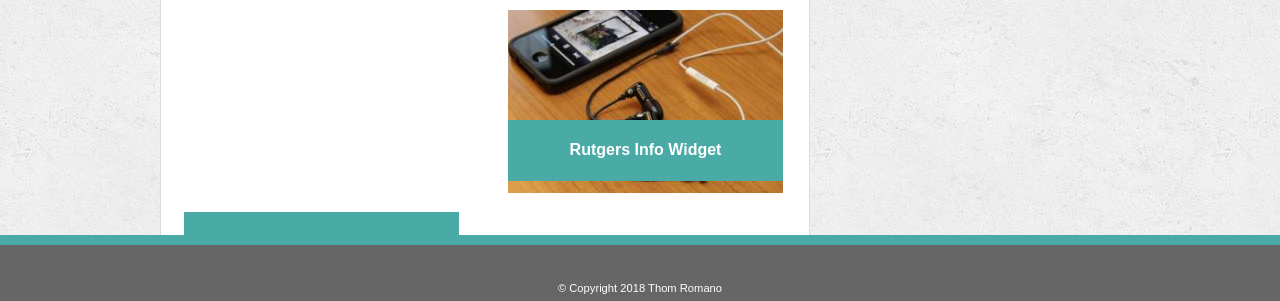
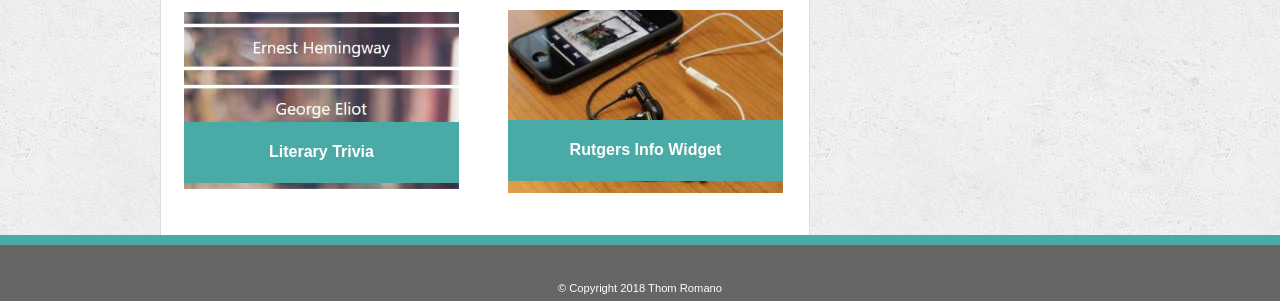
Before and after one commit to thomromano/Basic-Portfolio, a plain HTML site: page portfolio.html in a window 1280 px wide. Shown: the part 476-777 px from the top of the page. Drawn offline with nearby package versions, Linux system fonts and the light colour scheme.

Commit message:
add literary trivia to porfolio

```diff
--- a/portfolio.html
+++ b/portfolio.html
@@ -63,9 +63,9 @@
           <tr>
             <td>
               <div class="text-block">
-                <h4>Trivia Game</h4>
+                <h4>Literary Trivia</h4>
               </div>
-              <img src="assets/css/images/portfolio_TG.jpg" alt "Trivia Game"/>
+              <a href="https://thomromano.github.io/TriviaGame/"/a><img src="assets/css/images/literary-trivia-3.jpg" alt="Literary Trivia" />
 
             </td>
 
```
Also changed, not shown: assets/css/images/literary-trivia-2.JPG (added), assets/css/images/literary-trivia-3.JPG (added), assets/css/images/literary-trivia.JPG (added).
